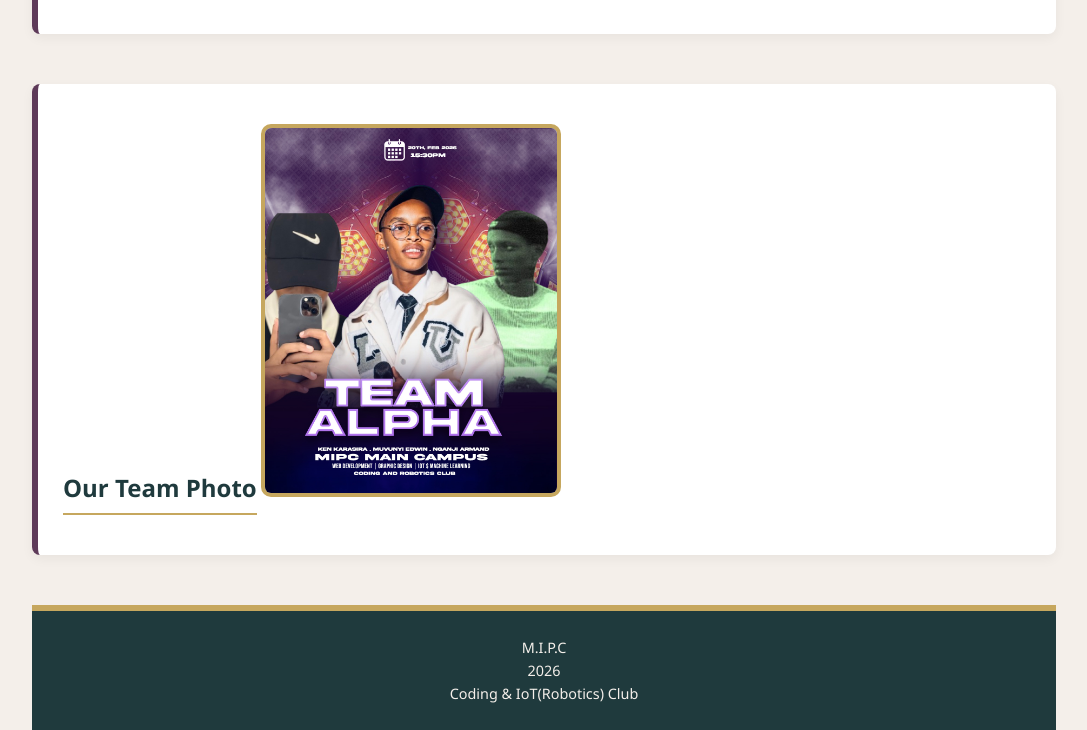
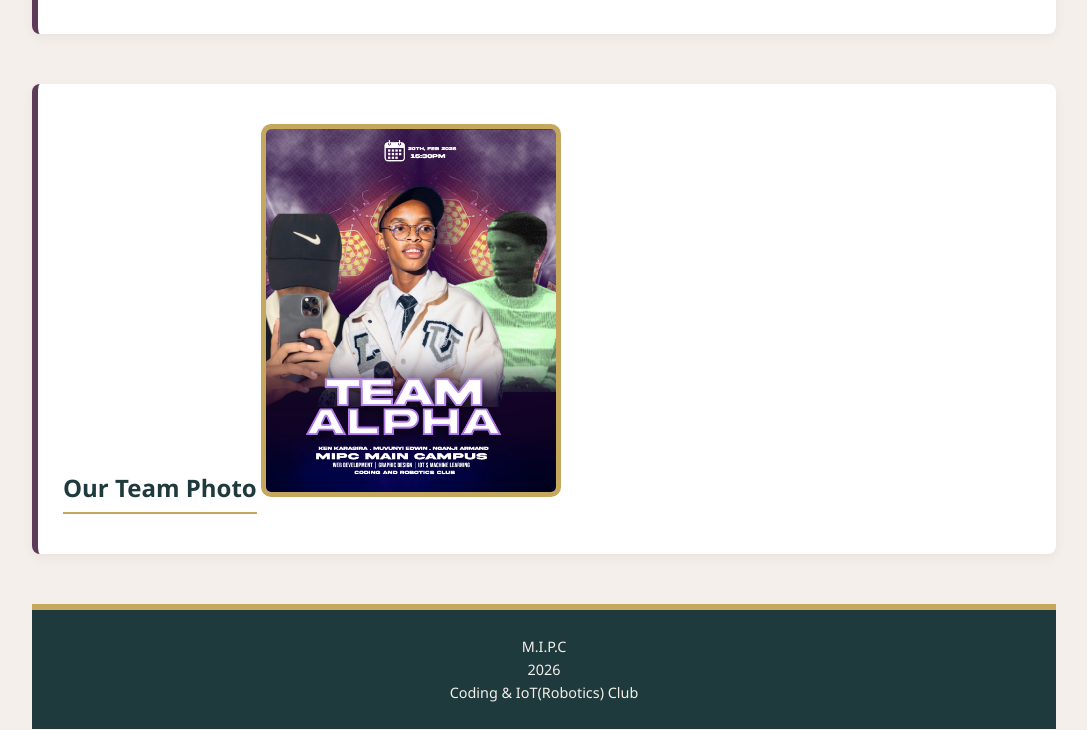
Before and after one commit to K-Ken3/robotics-Assignment1, a plain HTML site: page index.html in a window 1280 px wide. Shown: the part 1134-1864 px from the top of the page, without its empty margins (96-1183 px from the left). Drawn offline with Linux system fonts and the light colour scheme.

Commit message:
Updated index.css

```diff
--- a/index.css
+++ b/index.css
@@ -72,7 +72,7 @@
 img {
     margin-top: 15px;
     border-radius: 10px;
-    border: 4px solid #C6A75E;
+    border: 5px solid #C6A75E;
 }
 footer {
     background-color: #1F3A3D;
```
